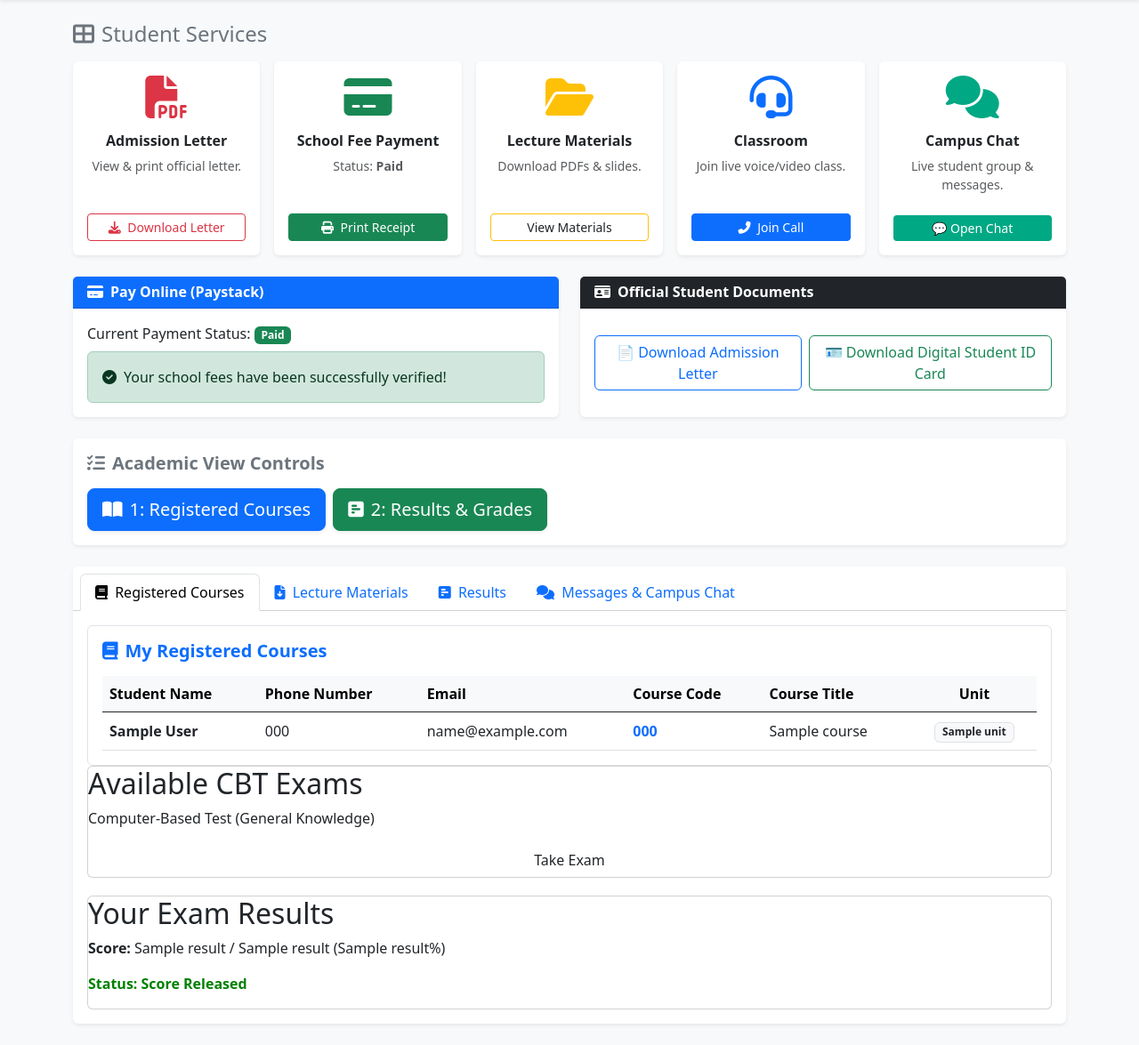
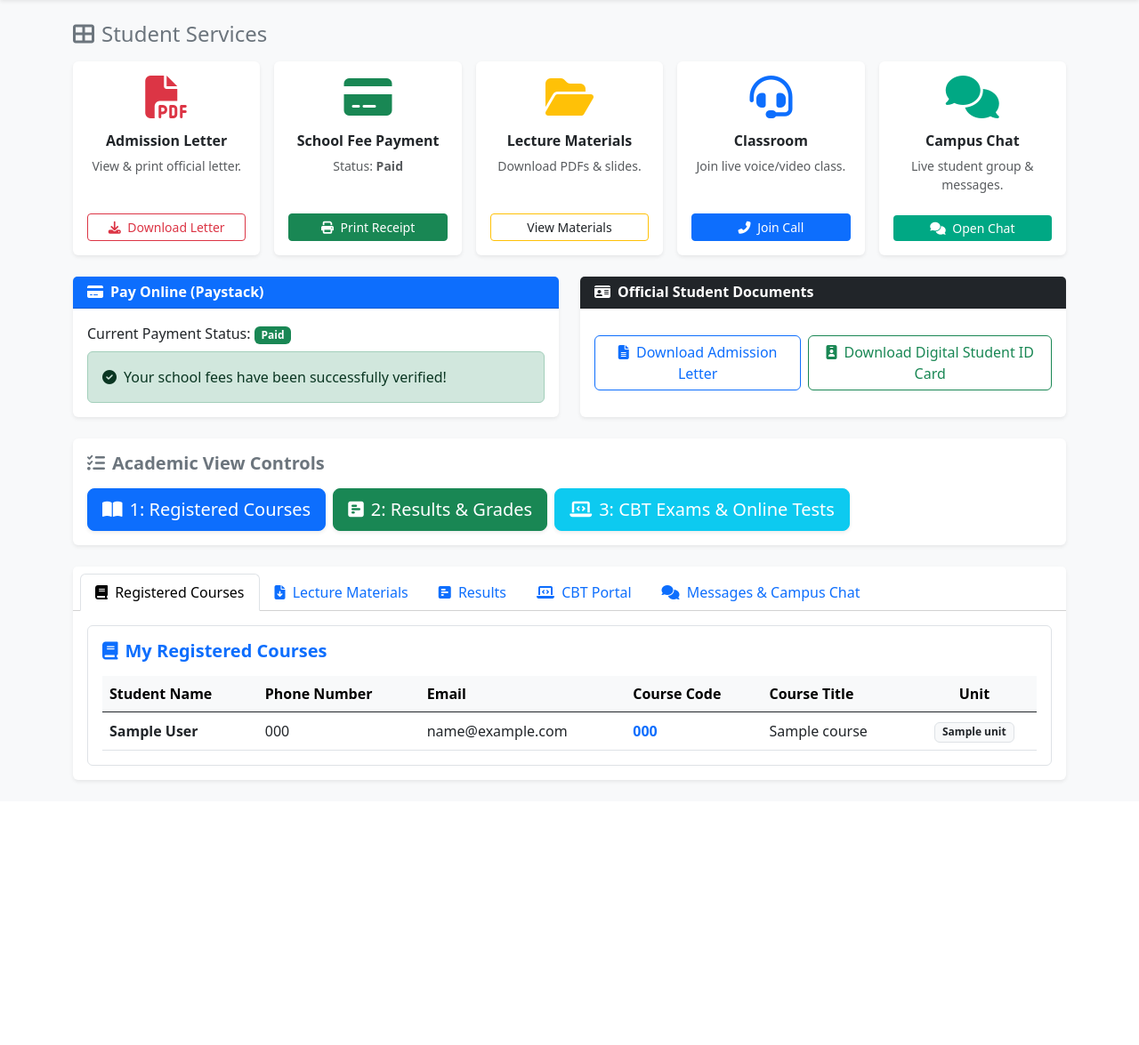
Before and after one commit to sulemanyunusabakura-jpg/magazawa-portal, a Python web app: template templates/student_dashboard.html in a window 1280 px wide. Shown: the part 56-1231 px from the top of the page at 89% size. After the commit the page ends 936 px from the top, so only its background shows below. Run offline with Jinja, Linux system fonts and the light colour scheme; the template is opened without the code that fills it: most values are stand-ins (such as "Sample title", 1, 10 or a date in 2020); some libraries are stand-ins or nearby versions.

Commit message:
Update student_dashboard.html

```diff
--- a/templates/student_dashboard.html
+++ b/templates/student_dashboard.html
@@ -163,7 +163,7 @@
                             <p class="text-muted small">Live student group & messages.</p>
                         </div>
                         <button class="btn text-white w-100 btn-sm mt-2" style="background-color: #00a884; border: none;" onclick="activateTab('messages-tab')">
-                            💬 Open Chat
+                            <i class="fas fa-comments me-1"></i> Open Chat
                         </button>
                     </div>
                 </div>
@@ -220,10 +220,10 @@
                         {% if student.admission_status == 'Admitted' %}
                             <div class="d-flex flex-column flex-sm-row gap-2">
                                 <a href="{{ url_for('download_admission_letter') }}" class="btn btn-outline-primary flex-fill">
-                                    📄 Download Admission Letter
+                                    <i class="fas fa-file-alt me-1"></i> Download Admission Letter
                                 </a>
                                 <a href="{{ url_for('download_id_card') }}" class="btn btn-outline-success flex-fill">
-                                    🪪 Download Digital Student ID Card
+                                    <i class="fas fa-id-badge me-1"></i> Download Digital Student ID Card
                                 </a>
                             </div>
                         {% else %}
@@ -247,6 +247,9 @@
                 <button type="button" class="btn btn-success btn-lg shadow-sm" onclick="activateTab('results-tab')">
                     <i class="fas fa-poll-h me-2"></i>2: Results & Grades
                 </button>
+                <button type="button" class="btn btn-info text-white btn-lg shadow-sm" onclick="activateTab('cbt-tab')">
+                    <i class="fas fa-laptop-code me-2"></i>3: CBT Exams & Online Tests
+                </button>
             </div>
         </div>
 
@@ -267,6 +270,11 @@
                     <li class="nav-item" role="presentation">
                         <button class="nav-link" id="results-tab" data-bs-toggle="tab" data-bs-target="#results" type="button" role="tab" aria-controls="results" aria-selected="false">
                             <i class="fas fa-poll-h me-1"></i> Results
+                        </button>
+                    </li>
+                    <li class="nav-item" role="presentation">
+                        <button class="nav-link" id="cbt-tab" data-bs-toggle="tab" data-bs-target="#cbt" type="button" role="tab" aria-controls="cbt" aria-selected="false">
+                            <i class="fas fa-laptop-code me-1"></i> CBT Portal
                         </button>
                     </li>
                     <li class="nav-item" role="presentation">
@@ -318,26 +326,9 @@
                     </div>
                 </div>
 
-                <!-- Inside templates/student dashboard.html -->
-<div class="card">
-    <h2>Available CBT Exams</h2>
-    <p>Computer-Based Test (General Knowledge)</p>
-    <a href="/cbt" class="btn">Take Exam</a>
-</div>
-
-<div class="card" style="margin-top: 20px;">
-    <h2>Your Exam Results</h2>
-    {% if result %}
-        <p><strong>Score:</strong> {{ result[0] }} / {{ result[1] }} ({{ result[2] }}%)</p>
-        <p><span style="color: green; font-weight: bold;">Status: Score Released</span></p>
-    {% else %}
-        <p>No results published yet. Pending admin approval.</p>
-    {% endif %}
-</div>
-
                 <!-- 2. Lecture Materials Tab -->
                 <div class="tab-pane fade" id="materials" role="tabpanel" aria-labelledby="materials-tab">
-                    <h5 class="card-title mb-3">Course Lecture Materials</h5>
+                    <h5 class="card-title mb-3"><i class="fas fa-folder-open me-2 text-warning"></i>Course Lecture Materials</h5>
                     {% if is_paid %}
                         {% if materials %}
                             <div class="table-responsive">
@@ -367,7 +358,7 @@
                                 </table>
                             </div>
                         {% else %}
-                            <div class="alert alert-warning mb-0">No lecture materials uploaded yet.</div>
+                            <div class="alert alert-warning mb-0"><i class="fas fa-info-circle me-1"></i> No lecture materials uploaded yet.</div>
                         {% endif %}
                     {% else %}
                         <div class="alert alert-danger mb-0"><i class="fas fa-lock me-2"></i>Please complete your school fees payment to unlock course downloads.</div>
@@ -379,17 +370,18 @@
                     <div class="card shadow-sm border-0 rounded-3 mb-4">
                         <div class="card-body p-4">
 
-                            <div class="card p-3 mb-4 shadow-sm">
-    <h4>Welcome, {{ current_user.full_name }}</h4>
+                            <!-- Profile Summary Sub-Card -->
+                            <div class="card p-3 mb-4 shadow-sm bg-light border-0">
+                                <h4>Welcome, {{ student.full_name or student.username }}</h4>
                                 <p class="mb-1">
                                     <strong>Registration Number:</strong>
-        {% if current_user.reg_number %}
-            <span class="badge bg-info text-dark fs-6">{{ current_user.reg_number }}</span>
+                                    {% if student.reg_number %}
+                                        <span class="badge bg-info text-dark fs-6">{{ student.reg_number }}</span>
                                     {% else %}
                                         <span class="text-muted">Not Assigned Yet (Contact Admin)</span>
                                     {% endif %}
                                 </p>
-    <p class="mb-0"><strong>Program:</strong> {{ current_user.program or 'Computer Engineering & Applied Technology' }}</p>
+                                <p class="mb-0"><strong>Program:</strong> {{ student.program or 'Computer Engineering & Applied Technology' }}</p>
                             </div>
 
                             <!-- Student Header Profile Info -->
@@ -412,7 +404,7 @@
                                 <!-- Highlights & CGPA Card -->
                                 <div class="bg-primary text-white p-3 rounded-3 text-center shadow-sm" style="min-width: 160px;">
                                     <div class="text-uppercase small fw-bold opacity-75">Cumulative GPA</div>
-                                    <div class="display-6 fw-bold my-1">{{ "%.2f"|format(cgpa) }}</div>
+                                    <div class="display-6 fw-bold my-1">{{ "%.2f"|format(cgpa or 0.0) }}</div>
                                     <span class="badge bg-light text-primary fw-bold">4.0 Max Scale</span>
                                 </div>
                             </div>
@@ -449,7 +441,7 @@
                                                         {{ row.grade }}
                                                     </span>
                                                 </td>
-                                                <td class="text-center fw-bold text-success">{{ "%.2f"|format(cgpa) }}</td>
+                                                <td class="text-center fw-bold text-success">{{ "%.2f"|format(cgpa or 0.0) }}</td>
                                             </tr>
                                             {% endfor %}
                                         {% else %}
@@ -469,7 +461,40 @@
                     </div>
                 </div>
 
-                <!-- 4. Messages & Campus Chat Tab -->
+                <!-- 4. CBT Exams Tab -->
+                <div class="tab-pane fade" id="cbt" role="tabpanel" aria-labelledby="cbt-tab">
+                    <div class="row g-4">
+                        <div class="col-md-6">
+                            <div class="card shadow-sm border-0 h-100 p-3">
+                                <h4 class="fw-bold text-primary"><i class="fas fa-laptop-code me-2"></i>Available CBT Exams</h4>
+                                <p class="text-muted">Computer-Based Test (General Knowledge & Applied Subjects)</p>
+                                <div class="mt-auto">
+                                    <a href="/cbt" class="btn btn-primary w-100">
+                                        <i class="fas fa-play me-1"></i> Take CBT Exam Now
+                                    </a>
+                                </div>
+                            </div>
+                        </div>
+
+                        <div class="col-md-6">
+                            <div class="card shadow-sm border-0 h-100 p-3">
+                                <h4 class="fw-bold text-success"><i class="fas fa-chart-bar me-2"></i>Your CBT Exam Results</h4>
+                                {% if result %}
+                                    <div class="p-3 bg-light rounded border">
+                                        <p class="fs-5 mb-2"><strong>Score:</strong> {{ result[0] }} / {{ result[1] }} ({{ result[2] }}%)</p>
+                                        <p class="mb-0"><span class="badge bg-success fs-6"><i class="fas fa-check-circle me-1"></i> Status: Score Released</span></p>
+                                    </div>
+                                {% else %}
+                                    <div class="alert alert-secondary mb-0">
+                                        <i class="fas fa-info-circle me-1"></i> No CBT test results published yet or pending administrator release.
+                                    </div>
+                                {% endif %}
+                            </div>
+                        </div>
+                    </div>
+                </div>
+
+                <!-- 5. Messages & Campus Chat Tab -->
                 <div class="tab-pane fade" id="messages" role="tabpanel" aria-labelledby="messages-tab">
                     <div class="row">
                         <div class="col-md-5 mb-4 mb-md-0">
```
Lines whose indentation alone changed are shown as unchanged.
